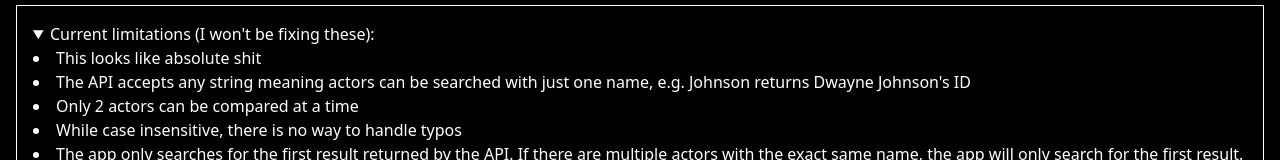
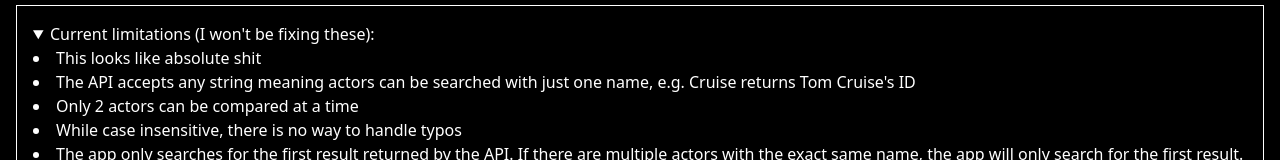
Before and after one commit to DipoOgunmodede/movie-finder, a Vue app: page / in a window 1280 px wide. Both pictures are taken after a click on the heading "Current limitations (I won't be fixing these):". Shown: the part 365-525 px from the top of the page. Built offline with nearby package versions, Linux system fonts and the light colour scheme.

Commit message:
updated limitation text

```diff
--- a/src/App.vue
+++ b/src/App.vue
@@ -125,8 +125,7 @@ onMounted(() => {
         <summary>Current limitations (I won't be fixing these):</summary>
         <ul class="list-disc list-inside">
           <li>This looks like absolute shit</li>
-          <li>The API accepts any string meaning actors can be searched with just one name, e.g. Johnson returns Dwayne
-            Johnson's ID</li>
+          <li>The API accepts any string meaning actors can be searched with just one name, e.g. Cruise returns Tom Cruise's ID</li>
           <li>Only 2 actors can be compared at a time</li>
           <li>While case insensitive, there is no way to handle typos</li>
           <li>
```
